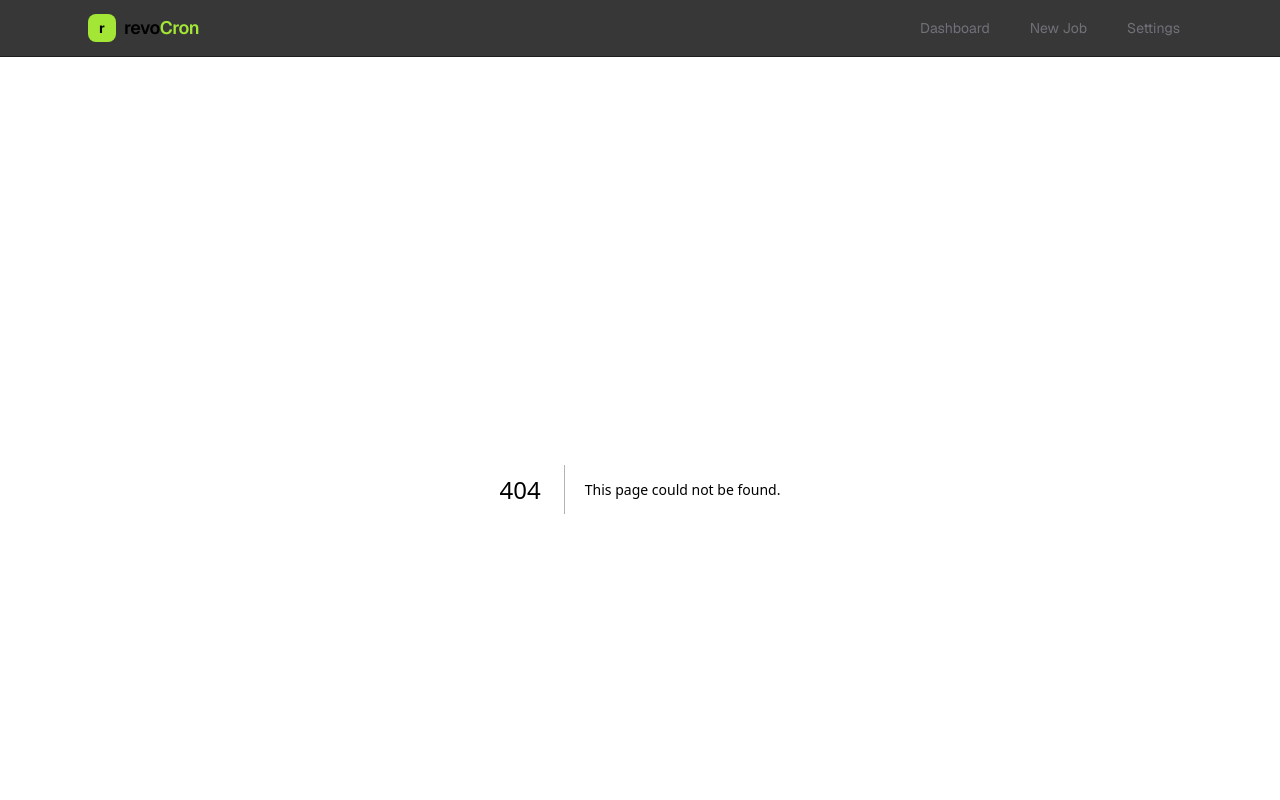
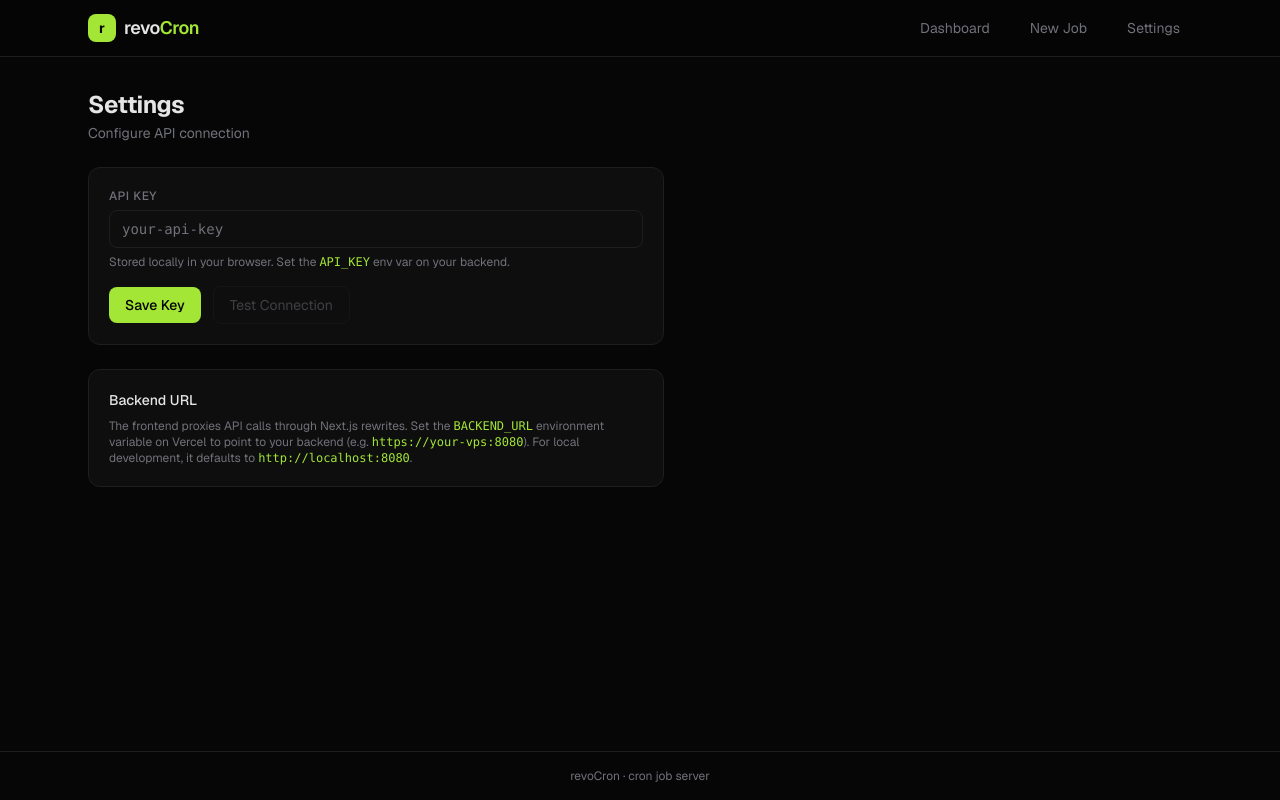
Before and after one commit to bluwwi/vcron, a Next.js app in the folder client/: page /settings in a window 1280 px wide. Before the commit this address had no page. Shown: the top 800 px of the page. Built offline with nearby package versions, Linux system fonts and the light colour scheme.

Commit message:
feat: add settings page with API key management and connection test

```diff
--- /dev/null
+++ b/client/src/app/settings/page.tsx
@@ -0,0 +1,103 @@
+"use client";
+
+import { useState, useEffect } from "react";
+import { getApiKey, setApiKey } from "@/lib/api";
+
+export default function SettingsPage() {
+  const [key, setKey] = useState("");
+  const [saved, setSaved] = useState(false);
+  const [testing, setTesting] = useState(false);
+  const [testResult, setTestResult] = useState("");
+
+  useEffect(() => {
+    setKey(getApiKey());
+  }, []);
+
+  function save() {
+    setApiKey(key.trim());
+    setSaved(true);
+    setTimeout(() => setSaved(false), 2000);
+  }
+
+  async function testConnection() {
+    setTesting(true);
+    setTestResult("");
+    setApiKey(key.trim());
+    try {
+      const res = await fetch("/api/health-proxy");
+      if (!res.ok) throw new Error(`HTTP ${res.status}`);
+      const data = await res.json();
+      if (data.status === "healthy") {
+        setTestResult("✓ Connected — backend is healthy");
+      } else {
+        setTestResult(`⚠ Connected but degraded: ${data.status}`);
+      }
+    } catch (e) {
+      setTestResult(`✗ Failed: ${e instanceof Error ? e.message : e}`);
+    } finally {
+      setTesting(false);
+    }
+  }
+
+  const inputClass =
+    "w-full rounded-lg border border-border bg-surface px-3 py-2 text-sm text-text placeholder:text-text-dim focus:border-accent focus:outline-none transition-colors font-mono";
+
+  return (
+    <div className="space-y-6 max-w-xl">
+      <div>
+        <h1 className="text-2xl font-bold tracking-tight">Settings</h1>
+        <p className="text-text-dim text-sm mt-0.5">Configure API connection</p>
+      </div>
+
+      <div className="rounded-xl border border-border bg-surface p-5 space-y-4">
+        <div>
+          <label className="block text-xs font-medium uppercase tracking-wider text-text-dim mb-1.5">
+            API Key
+          </label>
+          <input
+            className={inputClass}
+            type="password"
+            value={key}
+            onChange={(e) => setKey(e.target.value)}
+            placeholder="your-api-key"
+          />
+          <p className="mt-1.5 text-xs text-text-dim">
+            Stored locally in your browser. Set the <code className="text-accent">API_KEY</code> env var on your backend.
+          </p>
+        </div>
+
+        <div className="flex items-center gap-3">
+          <button
+            onClick={save}
+            className="rounded-lg bg-accent px-4 py-2 text-sm font-medium text-black hover:bg-accent-dim transition-colors"
+          >
+            {saved ? "Saved ✓" : "Save Key"}
+          </button>
+          <button
+            onClick={testConnection}
+            disabled={testing || !key.trim()}
+            className="rounded-lg border border-border bg-surface px-4 py-2 text-sm text-text-dim hover:text-text hover:bg-surface-hover transition-colors disabled:opacity-50"
+          >
+            {testing ? "Testing..." : "Test Connection"}
+          </button>
+        </div>
+
+        {testResult && (
+          <div className="rounded-lg border border-border bg-bg px-4 py-2.5 text-sm">
+            {testResult}
+          </div>
+        )}
+      </div>
+
+      <div className="rounded-xl border border-border bg-surface p-5">
+        <h3 className="text-sm font-medium mb-2">Backend URL</h3>
+        <p className="text-xs text-text-dim">
+          The frontend proxies API calls through Next.js rewrites. Set the{" "}
+          <code className="text-accent">BACKEND_URL</code> environment variable on Vercel
+          to point to your backend (e.g. <code className="text-accent">https://your-vps:8080</code>).
+          For local development, it defaults to <code className="text-accent">http://localhost:8080</code>.
+        </p>
+      </div>
+    </div>
+  );
+}
```
